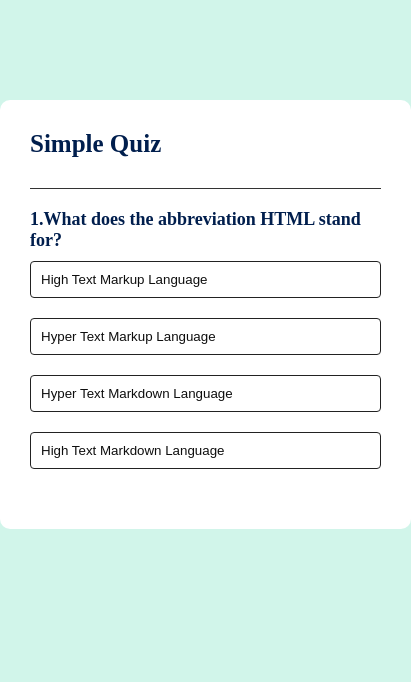
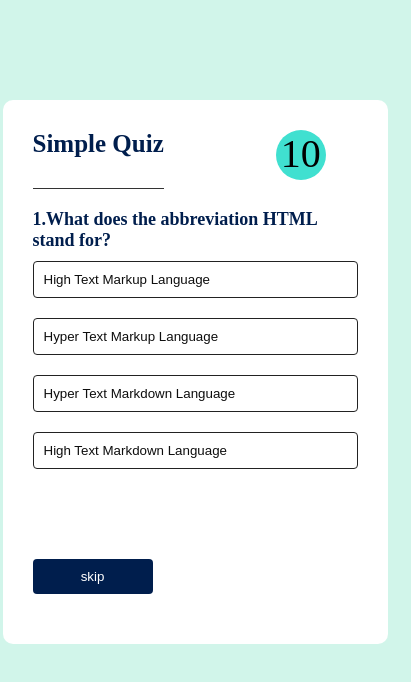
Before and after one commit to Kunj-Tyagi/Task-2-Quiz-app-, a plain HTML site: page app.html in a window 390 px wide. Shown: the whole page, 411 px wide, since content can reach past the window. Drawn offline with Linux system fonts and the light colour scheme.

Commit message:
Add files via upload

```diff
--- a/app.css
+++ b/app.css
@@ -66,3 +66,48 @@ body {
 .incorrect {
   background: #ff9393;
 }
+.time {
+  background-color: turquoise;
+  color: #000000;
+  width: 50px;
+  height: 50px;
+  border-radius: 50%;
+  margin-left: 24rem;
+}
+.ski{
+  background: #001e4d;
+  color: #fff;
+  font-weight: 500;
+  width: 120px;
+  border: 0;
+  padding: 10px;
+  margin: 80px auto 0;
+  border-radius: 4px;
+
+
+}
+
+
+@media screen and (max-width:1107px) {
+
+
+  .app {
+    background: #fff;
+    width: 90%;
+    max-width: 325px;
+    margin: 100px auto 0;
+    border-radius: 10px;
+    padding: 30px;
+  }
+  .quiz{
+    font-size: large;
+  }
+
+
+
+}
+@media screen and (max-width:1113px){
+  .time{
+    margin-left: 7rem;
+  }
+}
--- a/app.html
+++ b/app.html
@@ -1,11 +1,15 @@
 <!DOCTYPE html>
 <html lang="en">
 <head>
+    <meta name="viewport" content="width=device-width,initial-scale=1.0">
     <link rel="stylesheet" href="app.css"/>
 </head>
 <body>
     <div class="app">
-        <h1>Simple Quiz</h1>
+        <div class="head" style="display: flex;">
+                    <div><h1>Simple Quiz</h1></div>
+                    <div class="time" id="timer" style="font-size: 40px; text-align: center;"></div></div>
+
         <div class="quiz">
             <h2 id="question">Question goes here</h2>
             <div id="answer-buttons">
@@ -15,7 +19,9 @@
                 <button class="btn">Answer 4</button>
             </div>
             <button id="next-btn">Next</button>
+            <button id="skipbutton" class="ski">Skip</button>
         </div>
+
     </div>
     <script src="script1.js"></script>
 </body>
--- a/script1.js
+++ b/script1.js
@@ -40,18 +40,37 @@ const questions = [
 const questionElement = document.getElementById("question");
 const answerButtons = document.getElementById("answer-buttons");
 const nextButton = document.getElementById("next-btn");
-const timer = document.getElementById("timer");
+let time_element = document.getElementById("timer");
+const skipbutt = document.getElementById("skipbutton");
 
 let currentQuestionIndex = 0;
 let score = 0;
+let time;
+const totaltime = 15;
+let sec = totaltime;
 
 function startQuiz(){
     currentQuestionIndex = 0;
     score = 0;
     nextButton.innerHTML = "Next";
+    skipbutt.innerHTML = "skip";
     showQuestion();
 }
+function timer(){
+    time_element.innerHTML = sec;
+    sec--;
+    if(sec==0){
+        sec = totaltime;
+        clearInterval(time);
+        currentQuestionIndex++
+        showQuestion();
+        }
+}
 function showQuestion(){
+    sec = totaltime;
+    clearInterval(time);
+    timer();
+    time = setInterval(timer,1000);
     resetState();
     let currentQuestion = questions[currentQuestionIndex];
     let questionNo = currentQuestionIndex  + 1;
@@ -101,6 +120,7 @@ function showScore(){
    questionElement.innerHTML =`You scored ${score} out of ${5*questions.length}!`;
    nextButton.innerHTML = "Play Again";
    nextButton.style.display = "block";
+   skipbutt.style.display="none";
 }
 
 function handleNextButton(){
@@ -122,4 +142,16 @@ nextButton.addEventListener("click", ()=>{
     }
 });
 
+
+skipbutt.addEventListener("click", ()=>{
+    if(currentQuestionIndex < questions.length){
+        handleNextButton();
+    }
+    else{
+        startQuiz();
+    }
+});
+
+
+
 startQuiz();
--- a/style.css
+++ b/style.css
@@ -80,5 +80,41 @@ nav center{
     background-color: rgb(15, 15, 14);
     border-radius: 2.5rem;
     margin-left: 65rem;
+
+  }
+  width: 120px;
+  height: 40px;
+}
+.btn:hover{
+  cursor: pointer;
+  background-color: rgb(156, 255, 134);
+}
+
+
+
+
+@media screen and (max-width:904px){
+  .quizapp form div input {
+    border-radius: 5px;
+    margin: 6px 0 0 0;
+    padding: 3px;
+    width: 30vw;
+  }
+  .quizapp form div {
+    padding: 10px 0;
+    display: flex;
+    flex-direction: column;
+    color: black;
+    font-size: 15px;
+  }
+  .quizapp h1 {
+    font-family: "Poppins", sans-serif;
+    text-align: center;
+    color: black;
+    font-size: 25px;
+  }
+  .btn{
+    width: 100px;
+
   }
 }
```
Also changed, not shown: index.html (+2 -1 lines), instruction.html (+2 -1 lines), style1.css (+36 -0 lines).
